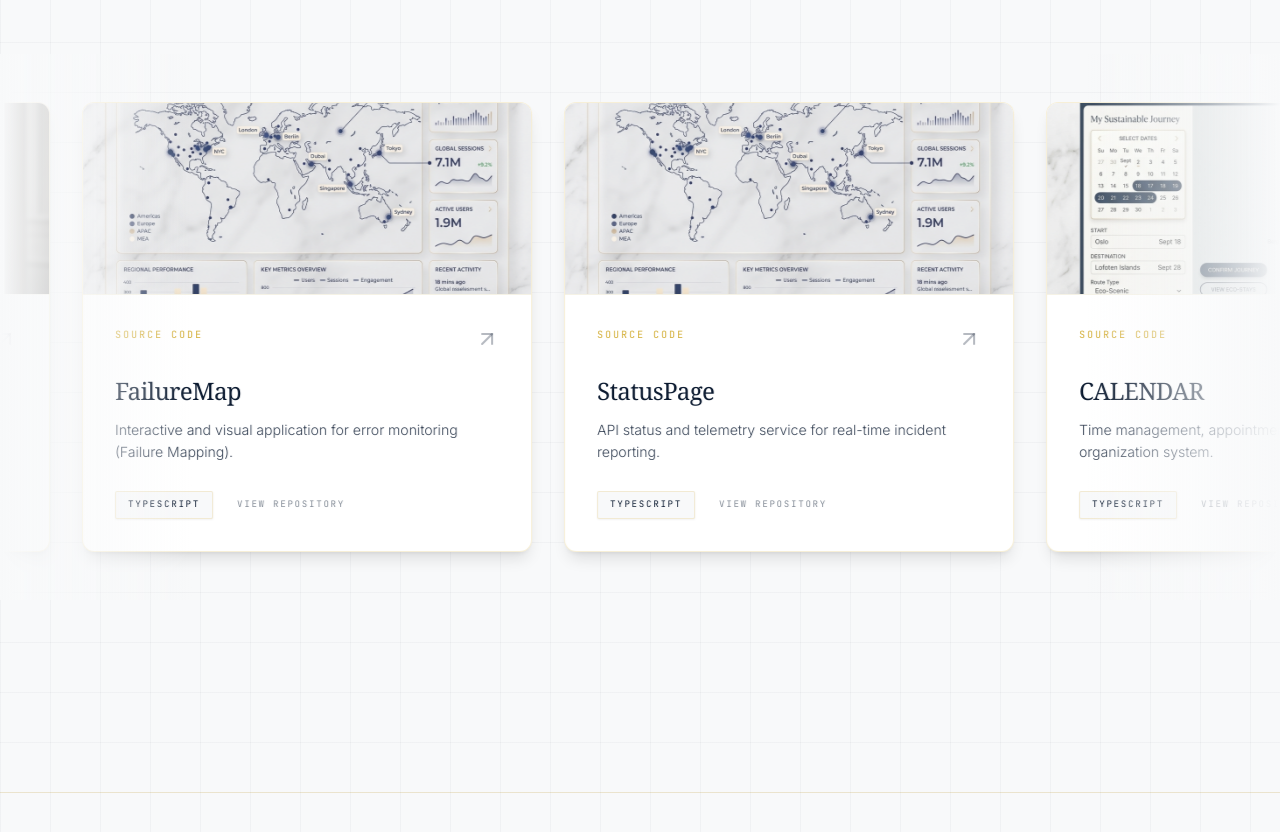
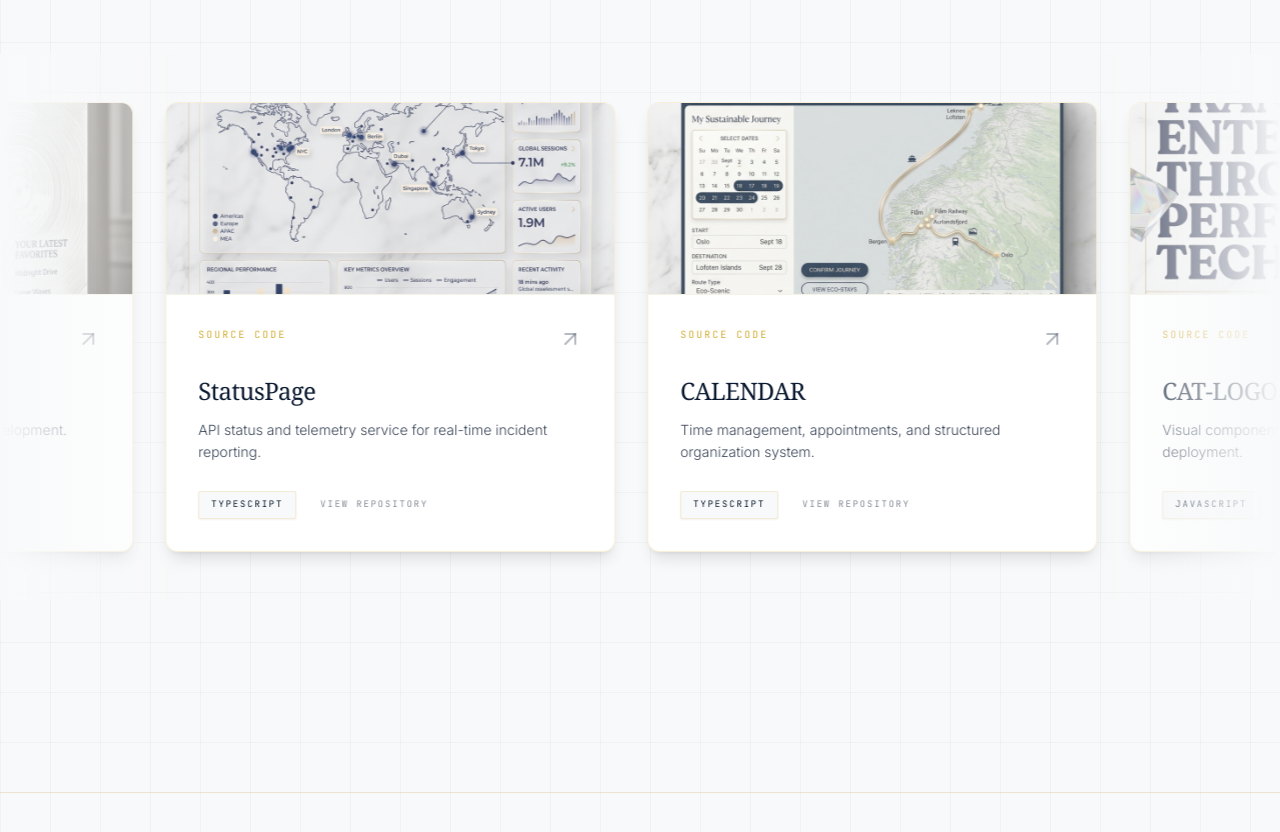
Before and after one commit to puyi27/Porfolio-APR, a React (Vite) app: page / in a window 1280 px wide. Shown: the part 5108-5940 px from the top of the page. Built offline with nearby package versions, Linux system fonts and the light colour scheme.

Commit message:
chore: remove FailureMap project from portfolio

```diff
--- a/src/components/Projects.jsx
+++ b/src/components/Projects.jsx
@@ -13,13 +13,6 @@ const Projects = () => {
       language: "JavaScript",
       github: "https://github.com/puyi27/quavemind_final",
       image: "/quavemind.png"
-    },
-    {
-      name: "FailureMap",
-      description: t('projects.repo2_desc'),
-      language: "TypeScript",
-      github: "https://github.com/puyi27/FailureMap",
-      image: "/statuspage.png"
     },
     {
       name: "StatusPage",
```
